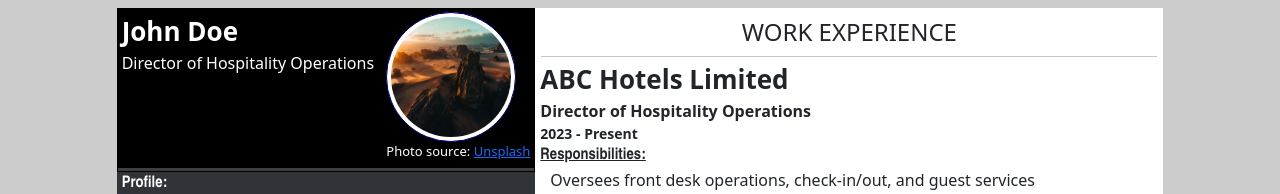
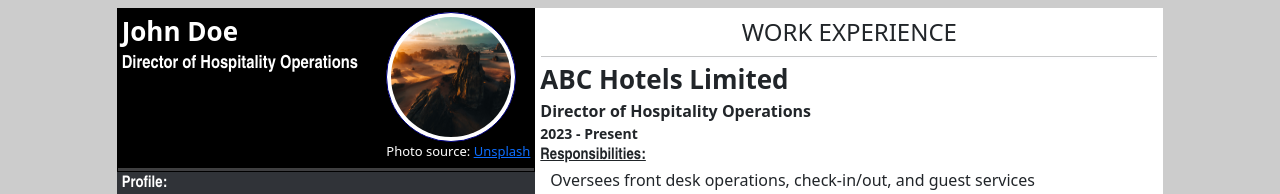
Before and after one commit to Ceenuggets/Simple-Online-CV, a Django app: page /index/ in a window 1280 px wide. Shown: the top 194 px of the page. Run offline with Django 5.2, Linux system fonts and the light colour scheme; some libraries are stand-ins or nearby versions.

Commit message:
simple online cv

```diff
--- a/cv/static/cv/css/cv.css
+++ b/cv/static/cv/css/cv.css
@@ -11,7 +11,11 @@ body {
     color: #fff;
     margin-right: 0;
 }
-
+#title{
+    font-weight: bold;
+    font-family:  'Arial Narrow', Arial, sans-serif;
+    font-size: 18px;
+}
 #name-title-image-div{
     margin-top: 4px;
     display: flex;
```
Also changed, not shown: README.md.
